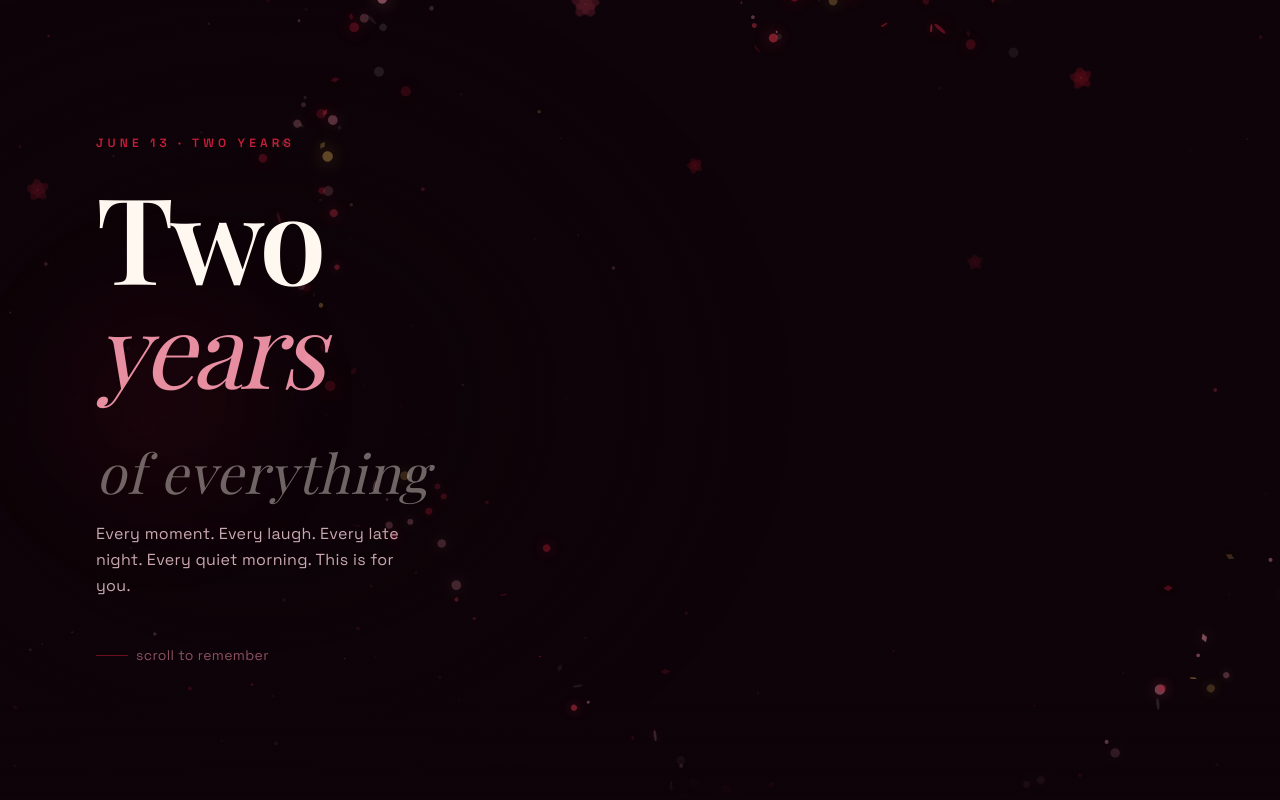
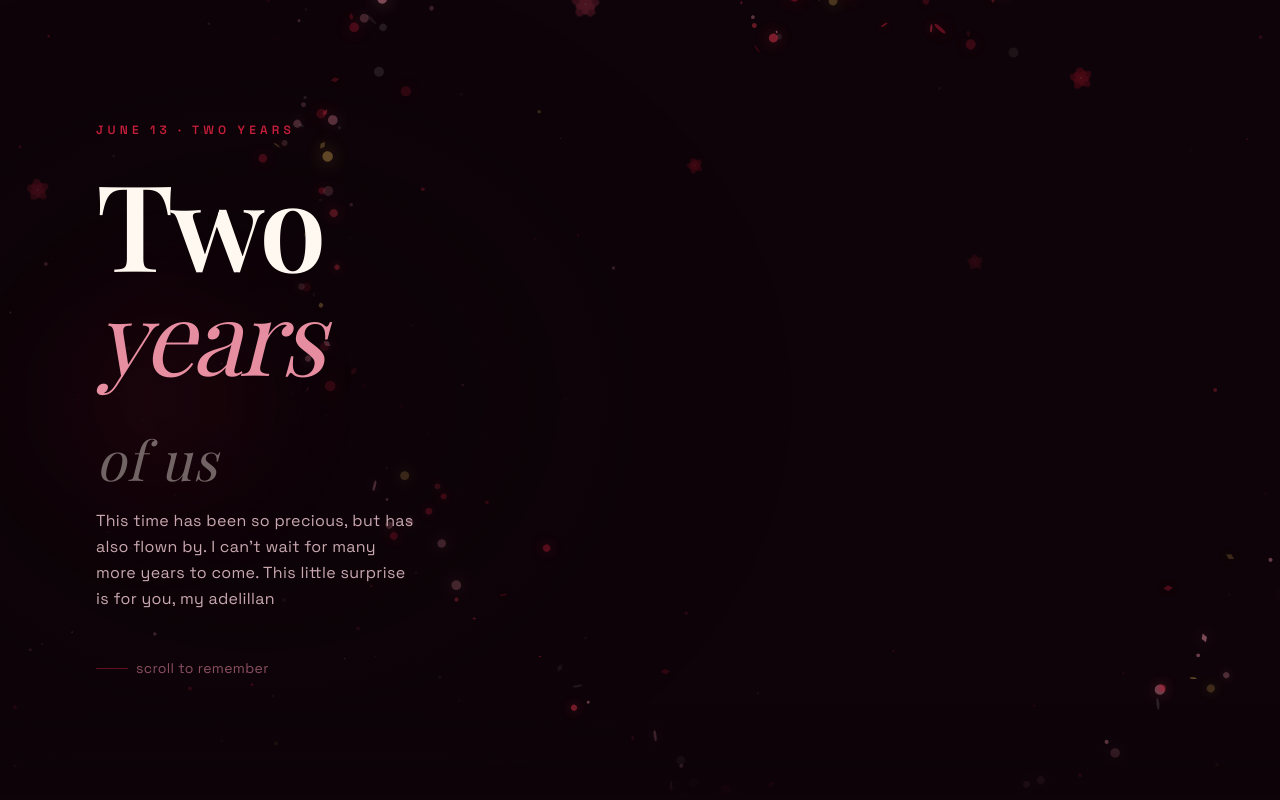
Before and after one commit to Fyor/2024-6-13, a Next.js app: page / in a window 1280 px wide. Shown: the top 800 px of the page. Built offline with nearby package versions, Linux system fonts and the light colour scheme.

Commit message:
update hero text: "of us" + personal message for Adelin

```diff
--- a/src/components/anniversary/HeroSection.tsx
+++ b/src/components/anniversary/HeroSection.tsx
@@ -60,7 +60,7 @@ export default function HeroSection() {
           </span>
           <br />
           <span className="font-display text-[0.45em] font-normal italic text-cream/40 tracking-[0.02em]">
-            of everything
+            of us
           </span>
         </motion.h1>
 
@@ -70,8 +70,7 @@ export default function HeroSection() {
           animate={{ opacity: 1 }}
           transition={{ delay: 0.9, duration: 0.8 }}
         >
-          Every moment. Every laugh. Every late night. Every quiet morning.
-          This is for you.
+          This time has been so precious, but has also flown by. I can&apos;t wait for many more years to come. This little surprise is for you, my adelillan
         </motion.p>
 
         <motion.div
```
